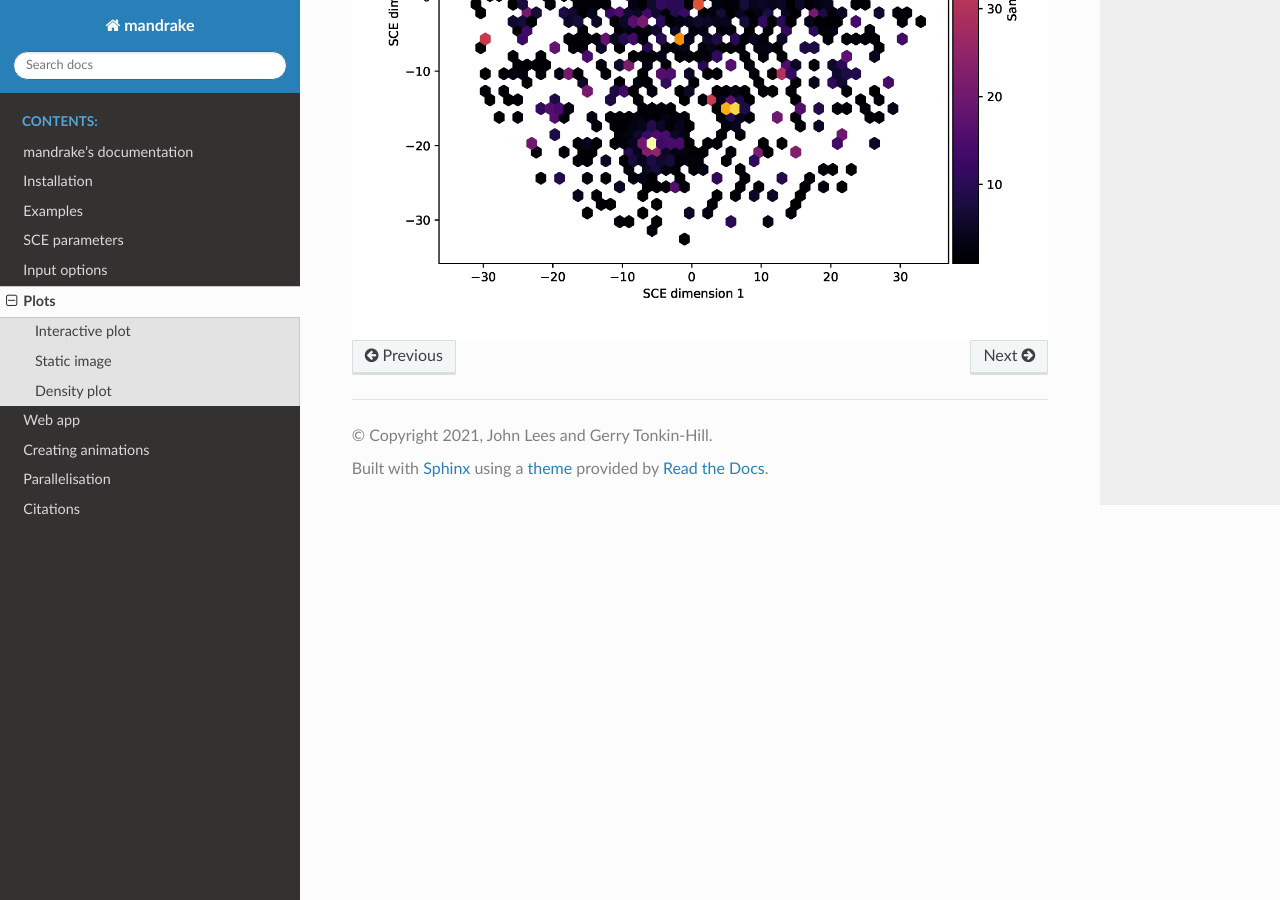
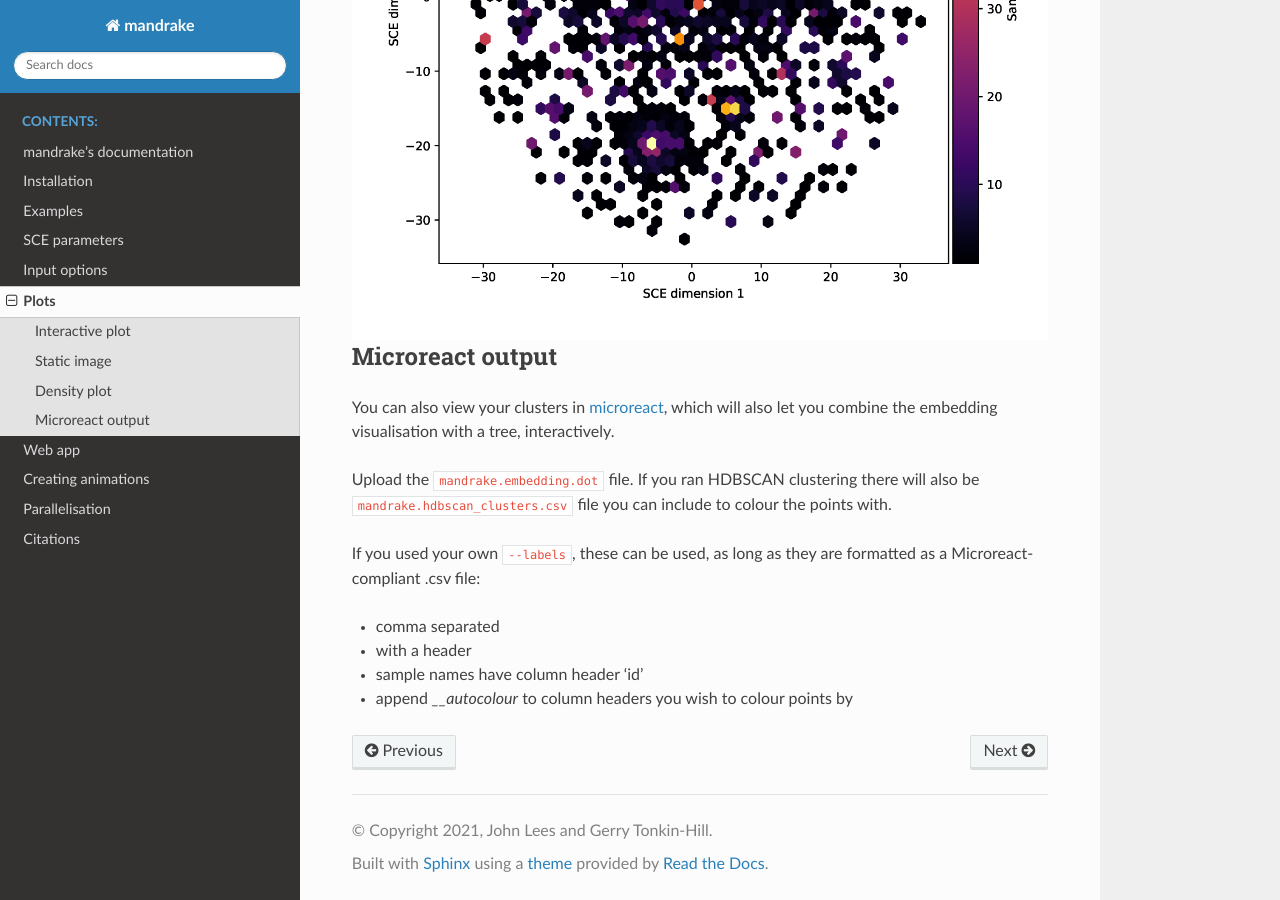
Before and after one commit to bacpop/mandrake, a Sphinx documentation site: the page built from docs/plots.rst, in a window 1280 px wide and 900 px high, scrolled down 2488 px. Built offline with Sphinx 7.4.7 and the Read the Docs theme 2.0.0, drawn with Linux system fonts in a browser that asks for light colours.

Commit message:
Add notes on microreact output

```diff
--- a/docs/plots.rst
+++ b/docs/plots.rst
@@ -50,3 +50,20 @@ in each region of the plot, divided into small tesselating hexagons:
 .. image:: images/hiv5k_embedding_density.png
    :alt:  hexbin density view of the embedding
    :align: center
+
+Microreact output
+-----------------
+You can also view your clusters in `microreact <https://microreact.org/upload>`__,
+which will also let you combine the embedding visualisation with a tree, interactively.
+
+Upload the ``mandrake.embedding.dot`` file. If you ran HDBSCAN clustering there
+will also be ``mandrake.hdbscan_clusters.csv`` file you can include to colour the
+points with.
+
+If you used your own ``--labels``, these can be used, as long as they
+are formatted as a Microreact-compliant .csv file:
+
+- comma separated
+- with a header
+- sample names have column header 'id'
+- append `__autocolour` to column headers you wish to colour points by
```
